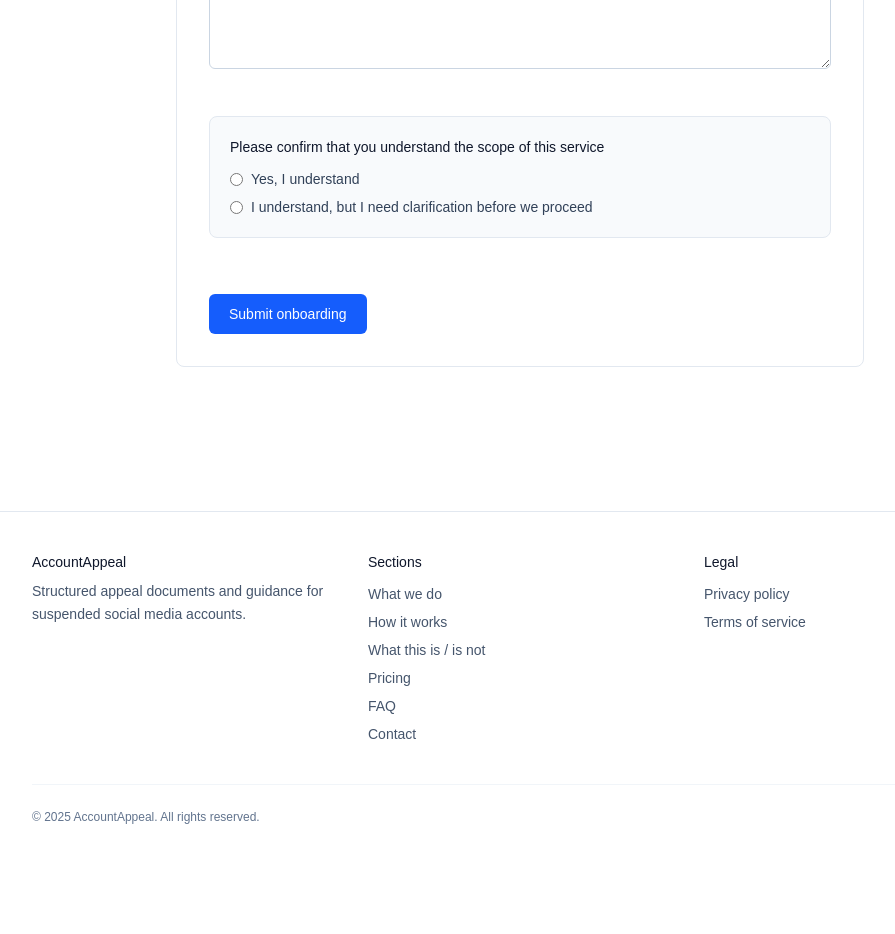
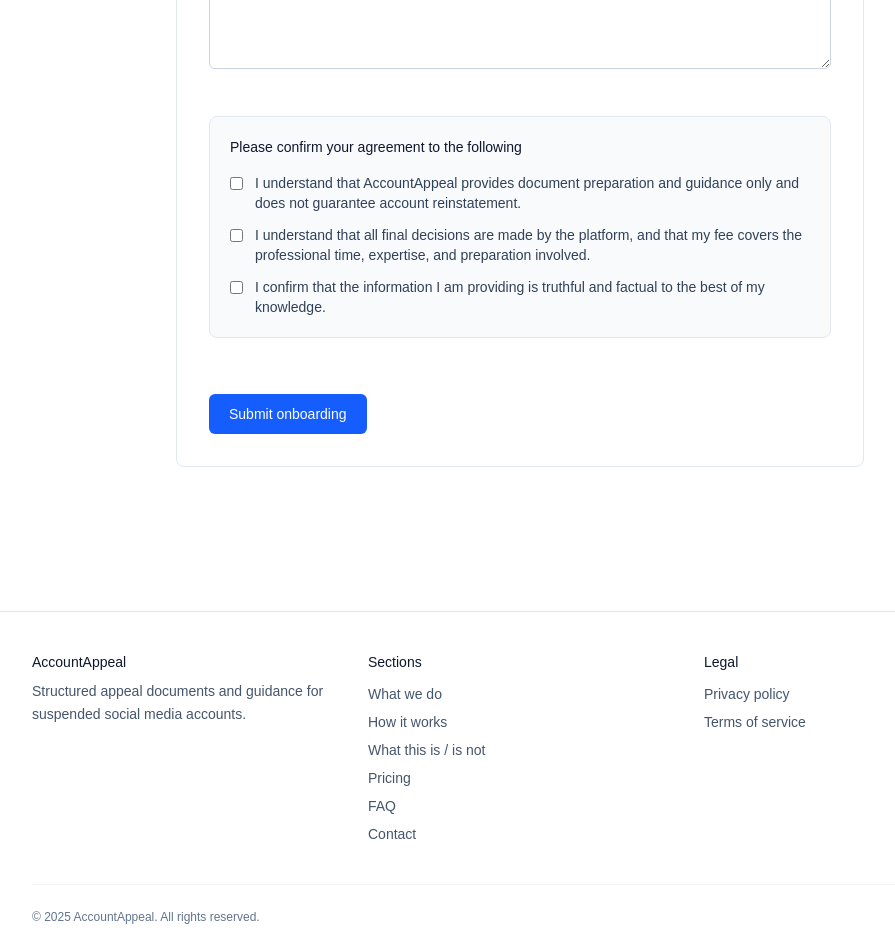
Before and after one commit to jve89/accountappeal, a Next.js app: page /onboarding/basic in a window 1280 px wide. Shown: the part 1260-2194 px from the top of the page, without its empty margins (120-1015 px from the left). Before the commit the page ends 2125 px from the top, so only its background shows below. Built offline with nearby package versions, Linux system fonts and the light colour scheme; no server answers.

Commit message:
Finalize onboarding scope confirmations and attachment handling

```diff
--- a/app/actions/onboarding.ts
+++ b/app/actions/onboarding.ts
@@ -17,9 +17,19 @@ export async function submitOnboarding(formData: FormData) {
   );
   const hasScreenshots = String(formData.get("has_screenshots") || "");
   const businessImpact = String(formData.get("business_impact") || "");
-  const scopeConfirmation = String(formData.get("scope_confirmation") || "");
 
-  if (!email || !suspensionDescription || !scopeConfirmation) {
+  // New scope acknowledgements (3 required checkboxes)
+  const scopeAck1 = formData.get("scope_ack_1");
+  const scopeAck2 = formData.get("scope_ack_2");
+  const scopeAck3 = formData.get("scope_ack_3");
+
+  if (
+    !email ||
+    !suspensionDescription ||
+    !scopeAck1 ||
+    !scopeAck2 ||
+    !scopeAck3
+  ) {
     throw new Error("Missing required onboarding fields");
   }
 
@@ -29,7 +39,10 @@ export async function submitOnboarding(formData: FormData) {
     throw new Error("Too many attachments");
   }
 
-  const attachments = [];
+  const attachments: {
+    filename: string;
+    content: string;
+  }[] = [];
 
   for (const file of files) {
     if (file.size > MAX_FILE_SIZE) {
@@ -46,8 +59,8 @@ export async function submitOnboarding(formData: FormData) {
     const buffer = Buffer.from(await file.arrayBuffer());
 
     attachments.push({
-    filename: file.name,
-    content: buffer.toString("base64"),
+      filename: file.name,
+      content: buffer.toString("base64"),
     });
   }
 
@@ -74,8 +87,11 @@ ${hasScreenshots}
 --- Business impact ---
 ${businessImpact || "N/A"}
 
---- Scope confirmation ---
-${scopeConfirmation}`,
+--- Scope acknowledgements ---
+• No guarantee of reinstatement acknowledged
+• Platform decision authority acknowledged
+• Information accuracy confirmed
+`,
     attachments,
   });
 
--- a/components/onboarding/OnboardingForm.tsx
+++ b/components/onboarding/OnboardingForm.tsx
@@ -140,26 +140,50 @@ export function OnboardingForm({
         {/* Scope confirmation */}
         <div className="rounded-lg border border-slate-200 bg-slate-50 p-5">
             <label className="block text-sm font-medium text-slate-900">
-              Please confirm that you understand the scope of this service
+                Please confirm your agreement to the following
             </label>
 
-            <div className="mt-3 space-y-2 text-sm text-slate-700">
-              <label className="flex items-center gap-2">
+            <div className="mt-4 space-y-3 text-sm text-slate-700">
+                <label className="flex items-start gap-3">
                 <input
-                  type="radio"
-                  name="scope_confirmation"
-                  value="understand"
+                    type="checkbox"
+                    name="scope_acknowledgement"
+                    value="no_guarantee"
                     required
+                    className="mt-1"
                 />
-                Yes, I understand
+                <span>
+                    I understand that AccountAppeal provides document preparation and guidance
+                    only and does not guarantee account reinstatement.
+                </span>
                 </label>
-              <label className="flex items-center gap-2">
+
+                <label className="flex items-start gap-3">
                 <input
-                  type="radio"
-                  name="scope_confirmation"
-                  value="clarification"
+                    type="checkbox"
+                    name="scope_acknowledgement"
+                    value="platform_decision"
+                    required
+                    className="mt-1"
                 />
-                I understand, but I need clarification before we proceed
+                <span>
+                    I understand that all final decisions are made by the platform, and that my
+                    fee covers the professional time, expertise, and preparation involved.
+                </span>
+                </label>
+
+                <label className="flex items-start gap-3">
+                <input
+                    type="checkbox"
+                    name="scope_acknowledgement"
+                    value="truthful_information"
+                    required
+                    className="mt-1"
+                />
+                <span>
+                    I confirm that the information I am providing is truthful and factual to the
+                    best of my knowledge.
+                </span>
                 </label>
             </div>
         </div>
```
Lines whose indentation alone changed are shown as unchanged.
